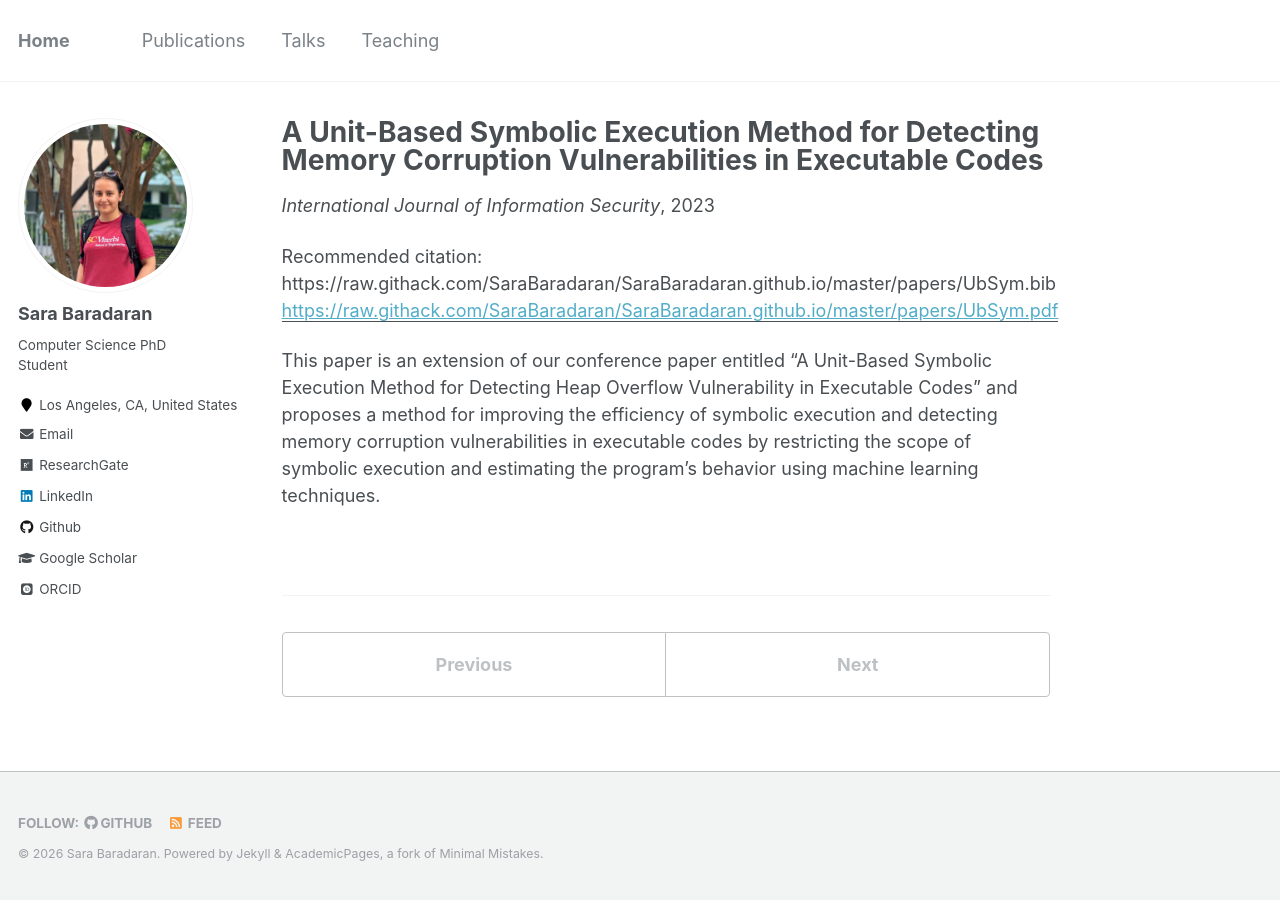
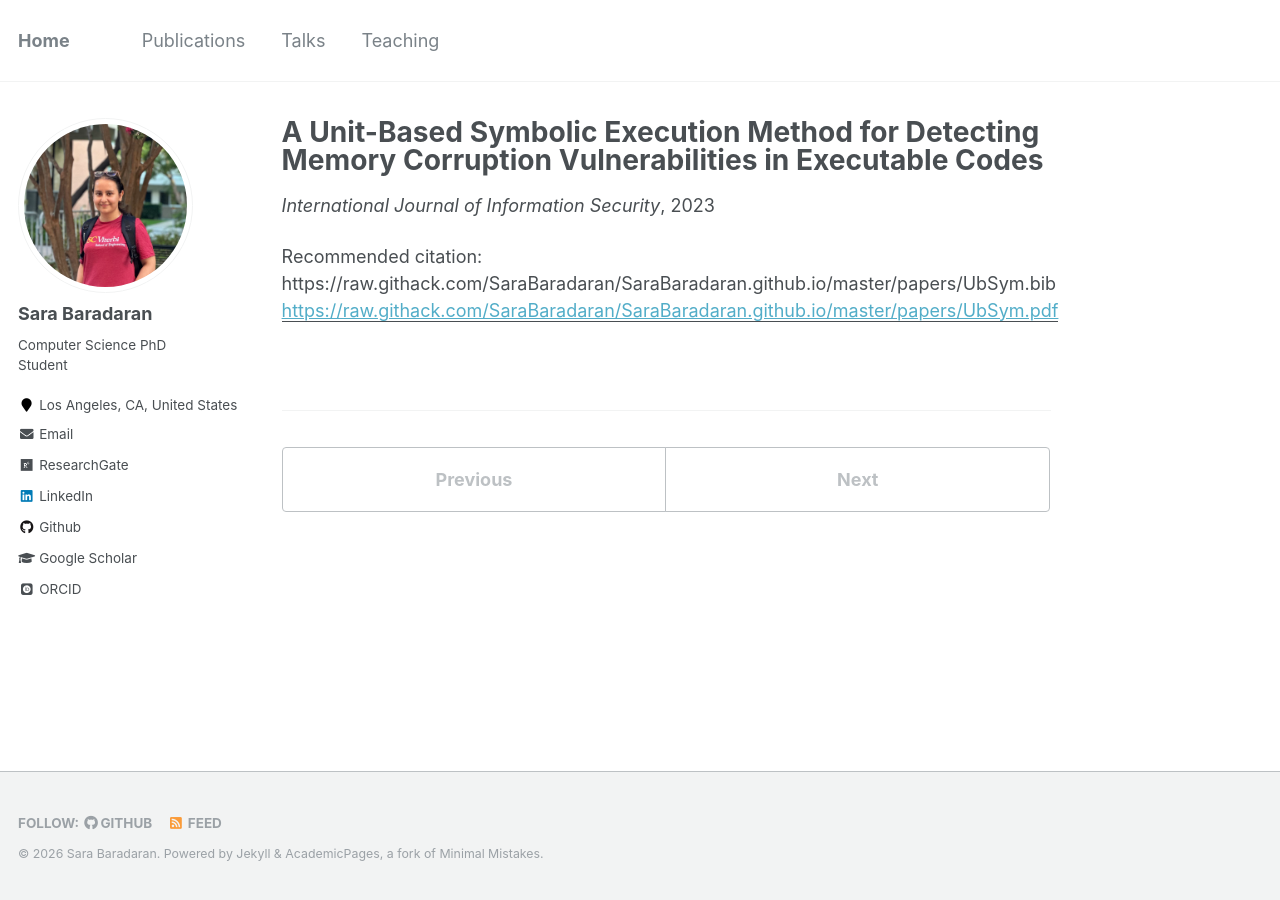
Before and after one commit to SaraBaradaran/SaraBaradaran.github.io, a Jekyll site: the page built from _publications/UbSym.md, in a window 1280 px wide. Built offline with Jekyll 4.4.1, drawn with Linux system fonts in a browser that asks for light colours; some web fonts are replaced.

Commit message:
Update UbSym.md

```diff
--- a/_publications/UbSym.md
+++ b/_publications/UbSym.md
@@ -4,8 +4,7 @@
 excerpt: 'This paper proposes a method for restricting the scope of symbolic analysis and combining it with ML techniques to detect memory corruption vulnerabilities in executable codes.'
 date: 2023-11-01
 venue: 'International Journal of Information Security'
+image: 'https://raw.githubusercontent.com/SaraBaradaran/SaraBaradaran.github.io/main/UbSym.png'
 citation: 'https://raw.githack.com/SaraBaradaran/SaraBaradaran.github.io/master/papers/UbSym.bib'
 paperurl: 'https://raw.githack.com/SaraBaradaran/SaraBaradaran.github.io/master/papers/UbSym.pdf'
-
 ---
-This paper is an extension of our conference paper entitled "A Unit-Based Symbolic Execution Method for Detecting Heap Overflow Vulnerability in Executable Codes" and proposes a method for improving the efficiency of symbolic execution and detecting memory corruption vulnerabilities in executable codes by restricting the scope of symbolic execution and estimating the program's behavior using machine learning techniques.
```
